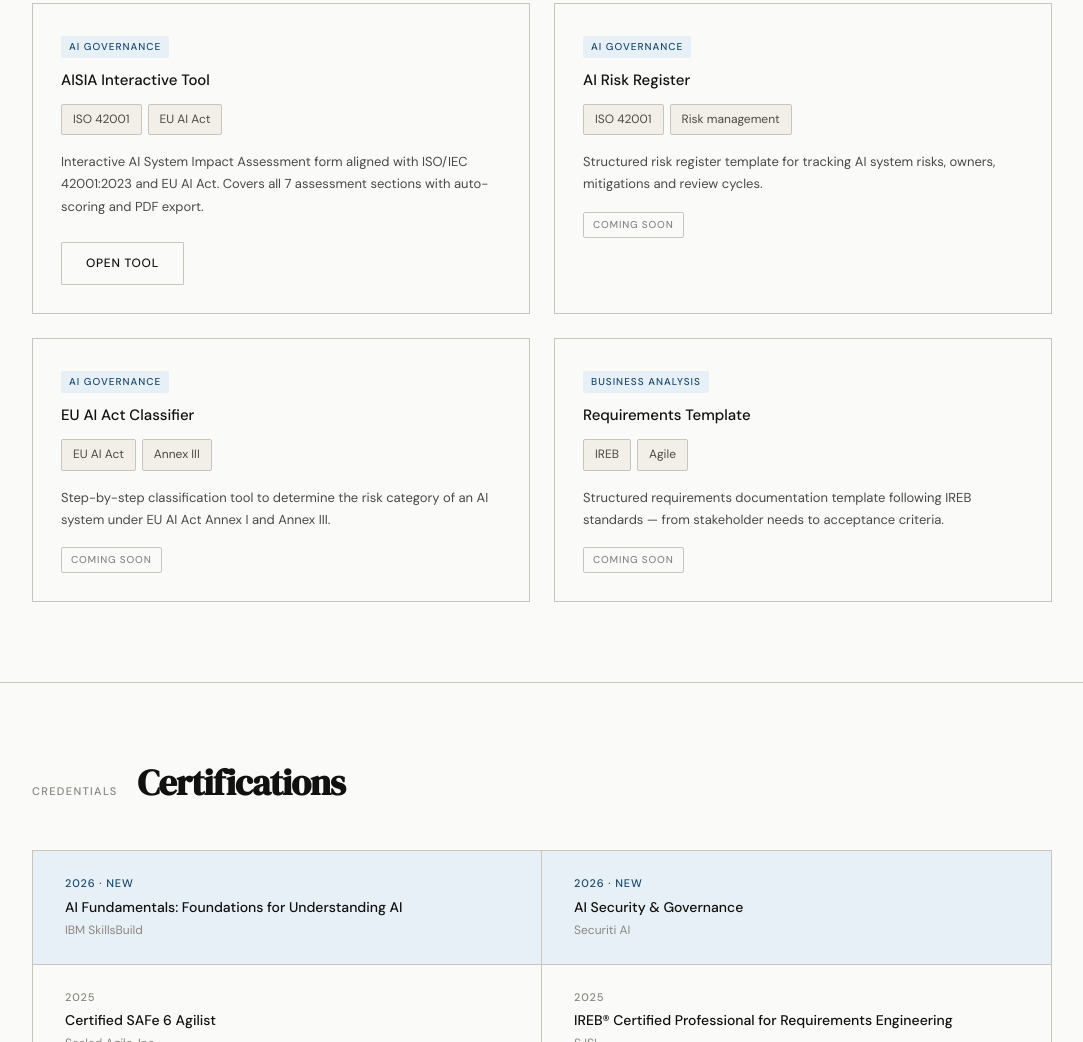
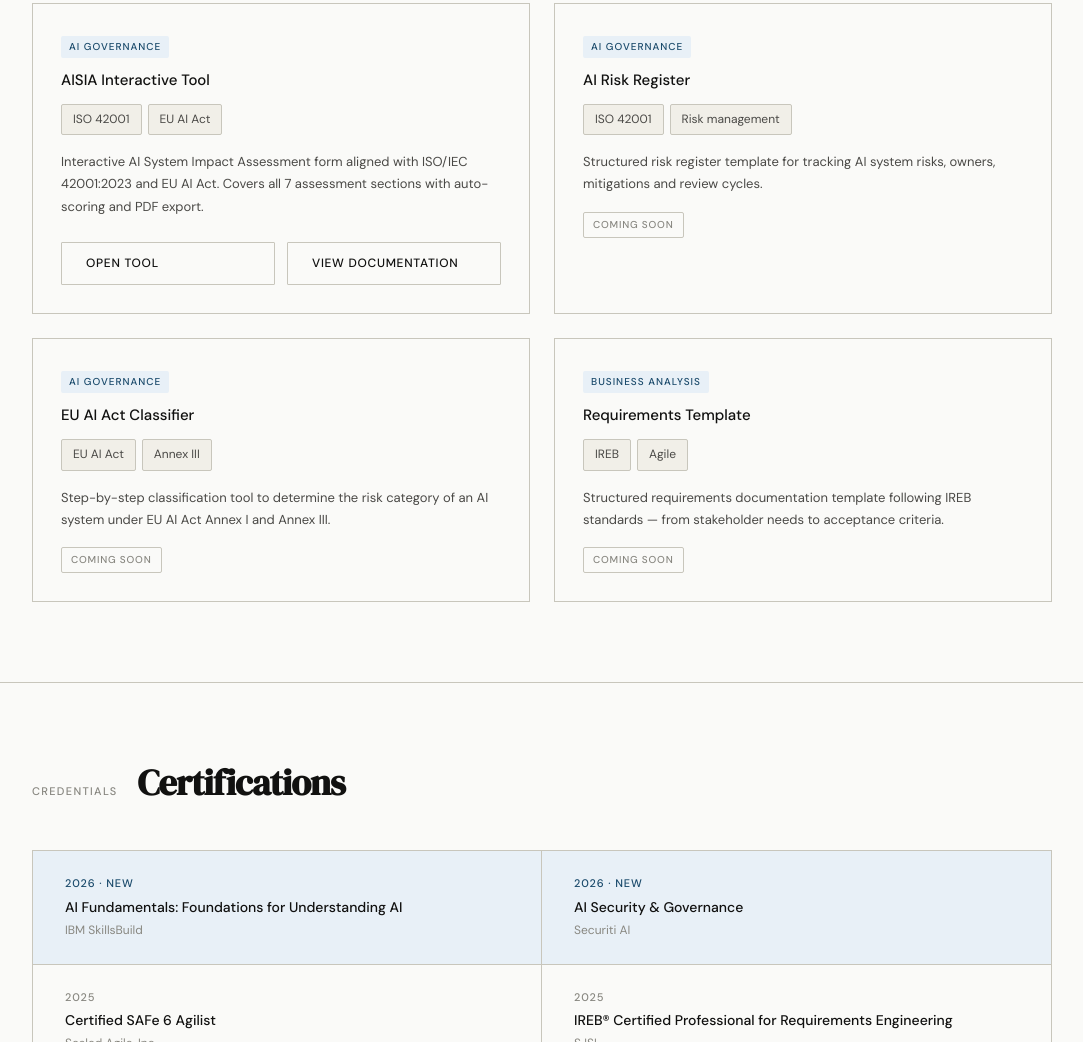
Before and after one commit to dorota-wasiak/dorota-wasiak.github.io, a plain HTML site: page index.html in a window 1280 px wide. Shown: the part 3243-4285 px from the top of the page, without its empty margins (98-1181 px from the left). Drawn offline with Linux system fonts and the light colour scheme.

Commit message:
Add dozumentation link to AISIA portfolio card

```diff
--- a/index.html
+++ b/index.html
@@ -461,6 +461,19 @@
     margin-top: 1.5rem;
   }
 
+  .portfolio-actions {
+    display: flex;
+    gap: 0.75rem;
+    margin-top: 1.5rem;
+    flex-wrap: wrap;
+  }
+
+  .portfolio-actions .btn {
+    margin-top: 0;
+    flex: 1;
+    min-width: 140px;
+  }
+
   /* EDUCATION */
   .edu-list {
     display: flex;
@@ -818,7 +831,10 @@
           <span class="tag">EU AI Act</span>
         </div>
         <div class="project-desc">Interactive AI System Impact Assessment form aligned with ISO/IEC 42001:2023 and EU AI Act. Covers all 7 assessment sections with auto-scoring and PDF export.</div>
-        <a href="https://dorota-wasiak.github.io/aisia-tool/" target="_blank" class="btn btn-outline">Open tool</a>
+        <div class="portfolio-actions">
+          <a href="https://dorota-wasiak.github.io/aisia-tool/" target="_blank" class="btn btn-outline">Open tool</a>
+          <a href="https://github.com/dorota-wasiak/dorota-wasiak.github.io/blob/main/aisia-tool/docs/01-business-case.md" target="_blank" class="btn btn-outline">View documentation</a>
+        </div>
       </div>
       <div class="portfolio-card" data-category="ai-governance">
         <div class="project-tag">AI Governance</div>
```
